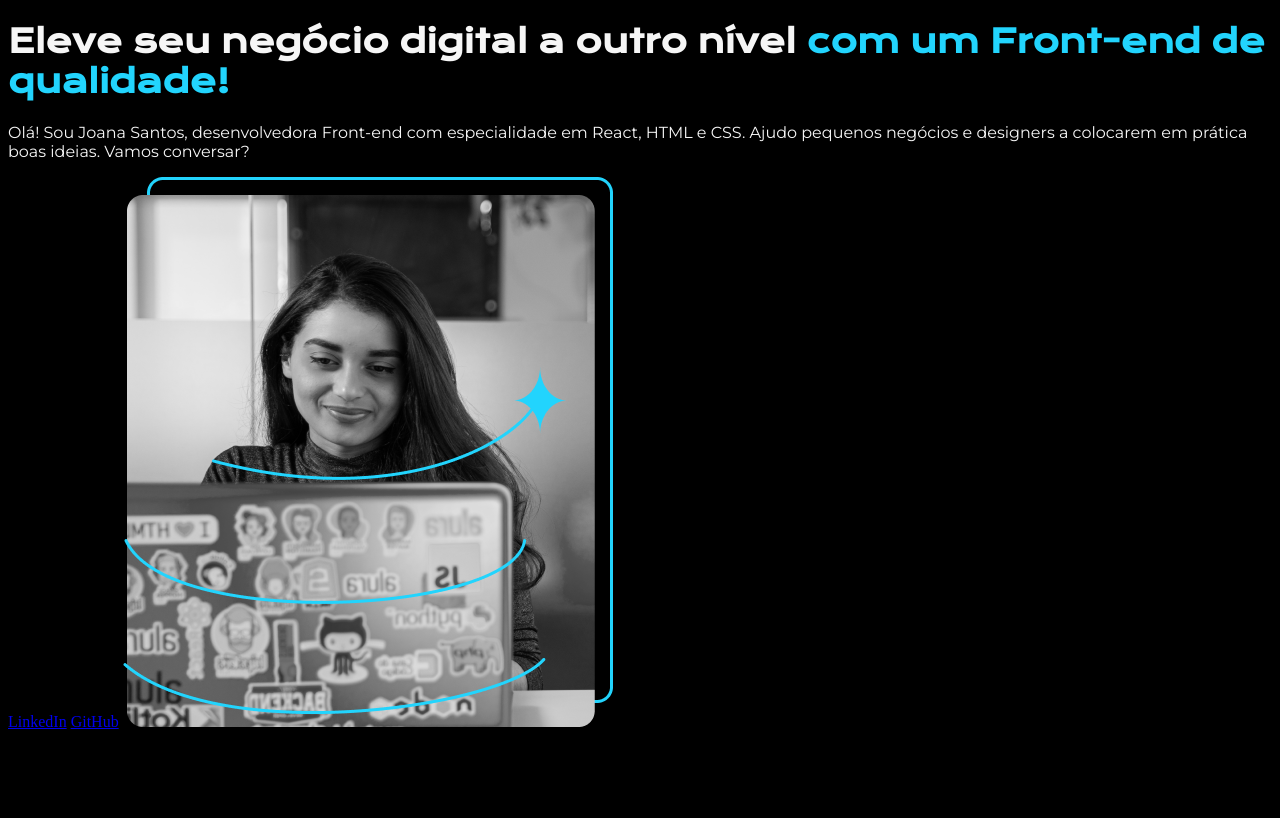
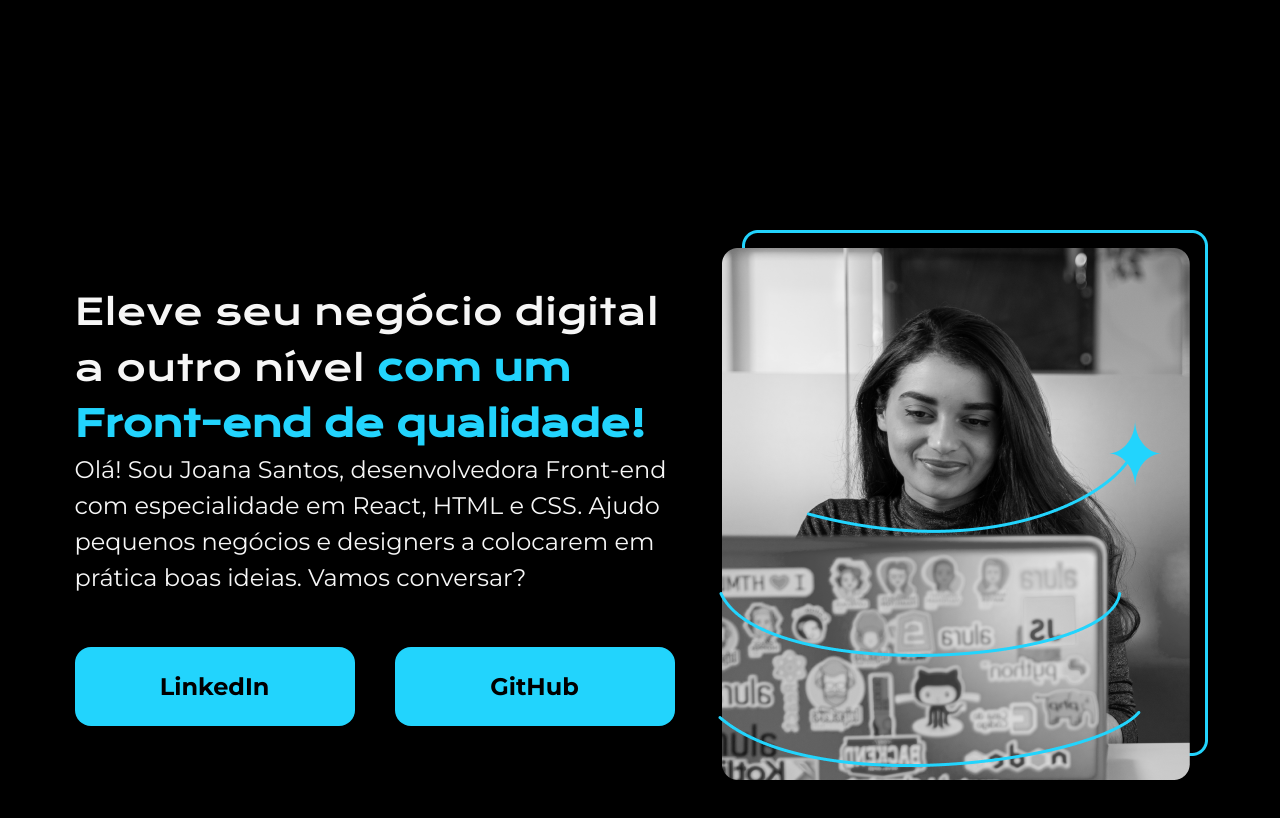
Before and after one commit to micheledarosa/alura-portfolio, a plain HTML site: page index.html in a window 1280 px wide. Drawn offline with nearby package versions, Linux system fonts and the light colour scheme.

Commit message:
projeto finalizado

```diff
--- a/index.html
+++ b/index.html
@@ -6,22 +6,37 @@
     <meta http-equiv="X-UA-Compatible" content="IE=edge">
     <meta name="viewport" content="width=device-width, initial-scale=1.0">
     <title>Portfolio</title>
-    <link rel="stylesheet" href="style.css">
-    <link rel="stylesheet" href="https://fonts.googleapis.com/css2?family=Krona+One&family=Montserrat:wght@400;700&display=swap">
+    <link rel="stylesheet" href="./src/style/reset.css">
+    <link rel="stylesheet" href="./src/style/style.css">
+    <link rel="stylesheet"
+        href="https://fonts.googleapis.com/css2?family=Krona+One&family=Montserrat:wght@400;700&display=swap">
 </head>
 
 <body>
+    <div class="container">
+        <div class="container__text">
             <main>
                 <h1>Eleve seu negócio digital a outro nível
                     <strong>com um Front-end de qualidade!</strong></h1>
             </main>
             <p>
-        Olá! Sou Joana Santos, desenvolvedora Front-end com especialidade em React, HTML e CSS. Ajudo pequenos negócios
+                Olá! Sou Joana Santos, desenvolvedora Front-end com especialidade em React, HTML e CSS. Ajudo pequenos
+                negócios
                 e designers a colocarem em prática boas ideias. Vamos conversar?
             </p>
+            <div class="buttons">
+                <div class="buttons__social">
                     <a href="https://www.linkedin.com/in/michele-da-rosa-780266267/" target="_blank">LinkedIn</a>
+                </div>
+                <div class="buttons__social">
                     <a href="https://github.com/micheledarosa" target="_blank">GitHub</a>
-    <img src="Imagem.png" alt="Foto da Joana Santos programando">
+                </div>
+            </div>
+        </div>
+    <div class="image">
+        <img src="./src/images/Imagem.png" alt="Foto da Joana Santos programando">
+    </div>
+    </div>
 </body>
 
 </html>
--- /dev/null
+++ b/src/style/reset.css
@@ -0,0 +1,14 @@
+* {
+    margin: 0;
+    padding: 0;
+    box-sizing: border-box;
+}
+
+ul {
+    list-style: none;
+}
+
+a {
+    text-decoration: none;
+    color: inherit;
+}
--- /dev/null
+++ b/src/style/style.css
@@ -0,0 +1,82 @@
+body {
+    background-color: black;
+    color: #F6F6F6;
+    overflow-y: hidden;
+}
+
+.container {
+    display: flex;
+    justify-content: center;
+    align-items: center;
+    flex-direction: row;
+    margin: 230px auto;
+    border: 16px;
+    max-width: 1200px;
+    gap: 50px;
+}
+
+h1 {
+    font-family: 'Krona One', sans-serif;
+    font-weight: 400;
+    font-size: 36px;
+    line-height: 56px;
+    width: 593px;
+    height: 168px;
+}
+
+strong {
+    color: #22D4FD;
+}
+
+p {
+    font-family: 'Montserrat', sans-serif;
+    font-weight: 400;
+    font-size: 24px;
+    line-height: 36px;
+    width: 593px;
+    height: 144px;
+}
+
+.buttons {
+    display: flex;
+    width: 593px;
+    flex-direction: row;
+    align-items: flex-start;
+    gap: 40px;
+}
+
+.buttons .buttons__social {
+    display: flex;
+    width: 280px;
+    height: 79px;
+    padding: 16px;
+    justify-content: center;
+    align-items: center;
+    gap: 16px;
+    flex-shrink: 0;
+    border-radius: 16px;
+    border: 0px solid #22D4FD;
+    background: #22D4FD;
+    margin-top: 51px;
+    color: #000;
+    text-align: center;
+    font-family: Montserrat;
+    font-size: 24px;
+    font-style: normal;
+    font-weight: 600;
+    line-height: 36px;
+    transition: all .3s ease-in;
+}
+
+.buttons .buttons__social:hover {
+    background-color: transparent;
+    color: #F6F6F6;
+    border: 3px solid #F6F6F6;
+}
+
+.image {
+    width: 488px;
+    height: 550px;
+    flex-shrink: 0;
+    margin-top: 20px 20px;
+}
--- a/style.css
+++ /dev/null
@@ -1,16 +0,0 @@
-body {
-    background-color: black;
-    color: #F6F6F6;
-}
-
-h1 {
-    font-family: 'Krona One', sans-serif;
-}
-
-strong {
-    color: #22D4FD;
-}
-
-p {
-    font-family: 'Montserrat', sans-serif;
-}
```
Also changed, not shown: src/images/Imagem.png (renamed from Imagem.png). Lines whose indentation alone changed are shown as unchanged.
